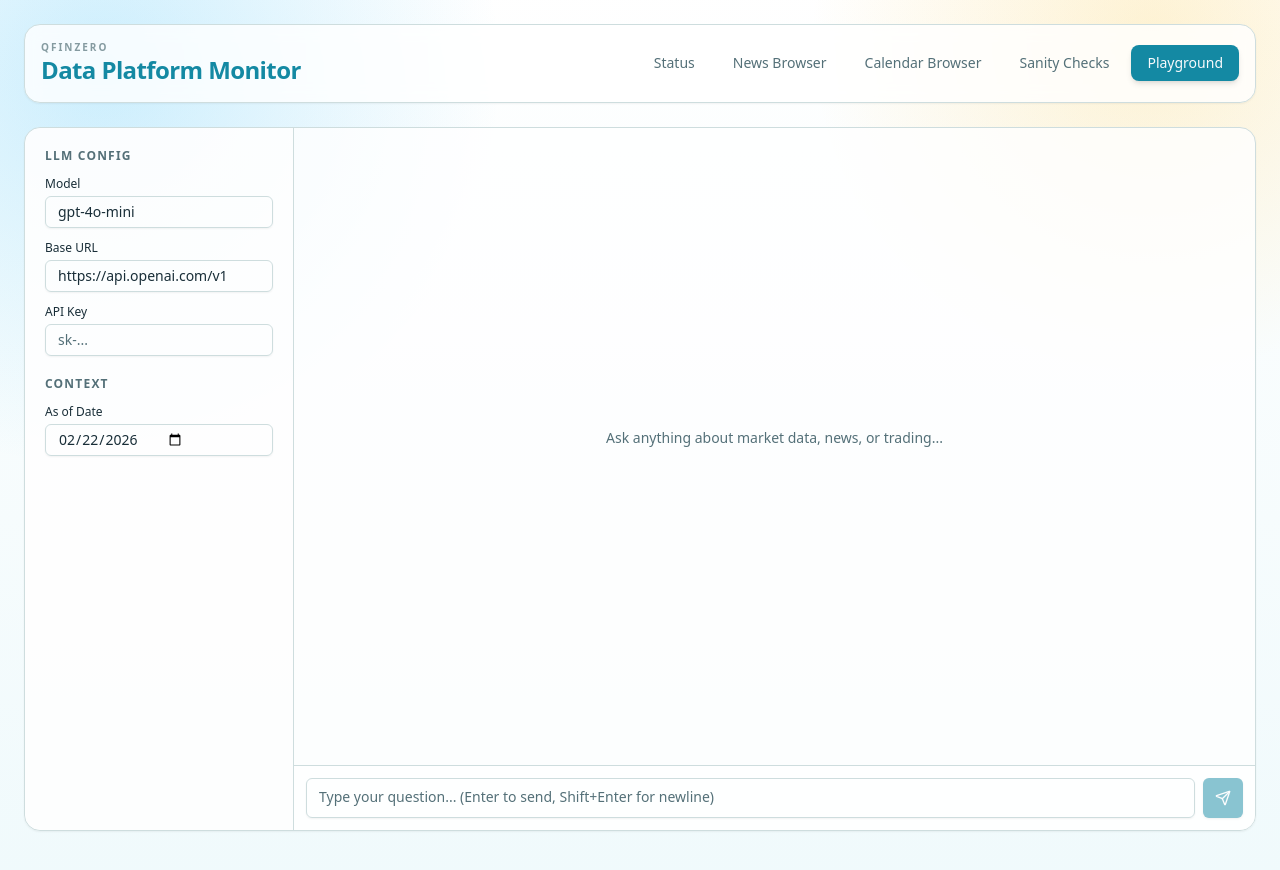
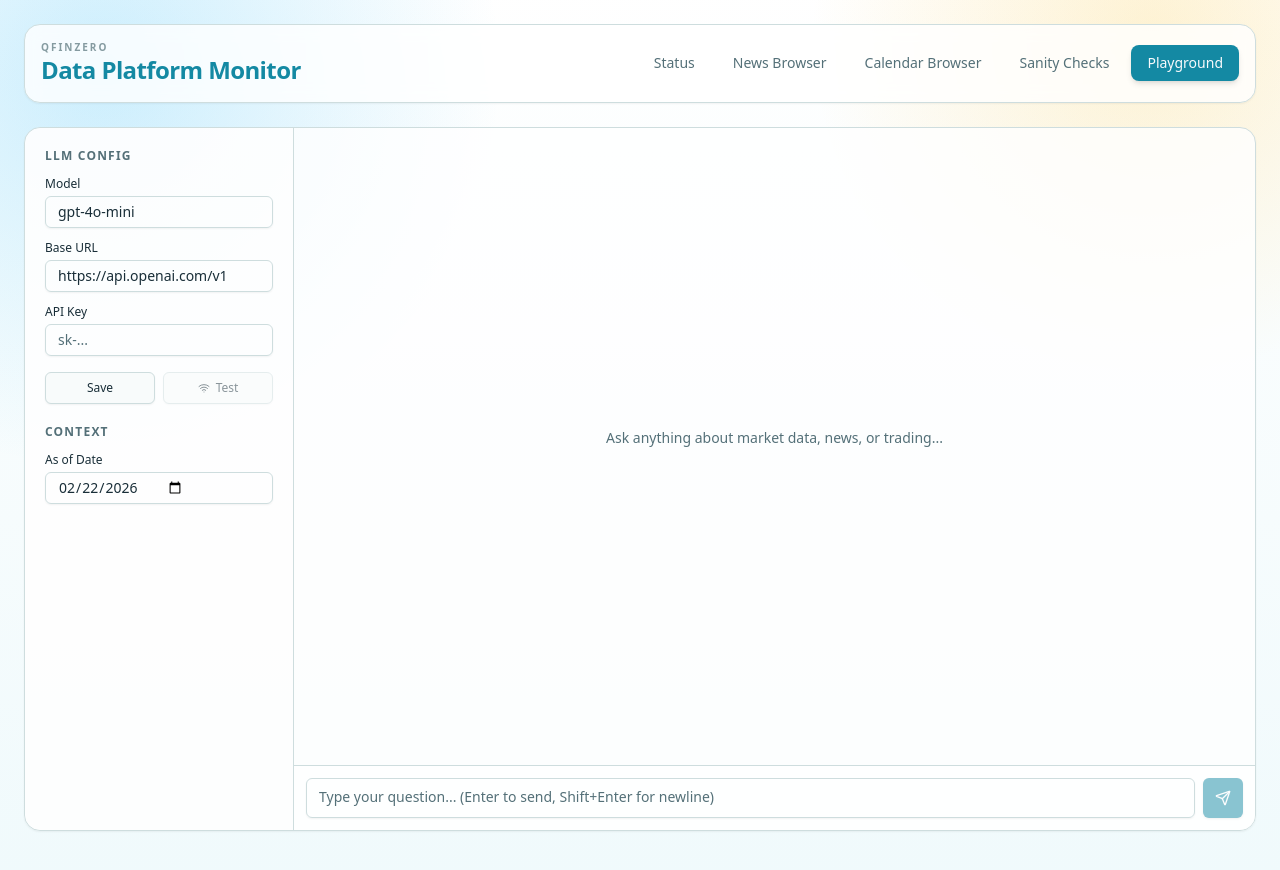
Before and after one commit to CityU-MLO/qfinzero, a Next.js app in the folder infra/dashboard-web/: page /playground in a window 1280 px wide. Built offline with nearby package versions, Linux system fonts and the light colour scheme.

Commit message:
feat(playground): add Save and Test buttons to config panel

```diff
--- a/infra/dashboard-web/src/components/playground/config-panel.tsx
+++ b/infra/dashboard-web/src/components/playground/config-panel.tsx
@@ -1,7 +1,11 @@
 "use client";
 
+import { useState } from "react";
+import { Check, Loader2, Wifi, WifiOff } from "lucide-react";
+import { Button } from "@/components/ui/button";
 import { Input } from "@/components/ui/input";
 import { Label } from "@/components/ui/label";
+import { cn } from "@/lib/utils";
 
 export interface PlaygroundConfig {
   model: string;
@@ -33,6 +37,8 @@ export function saveConfig(config: PlaygroundConfig) {
   localStorage.setItem(STORAGE_KEY, JSON.stringify(config));
 }
 
+type TestStatus = "idle" | "loading" | "ok" | "error";
+
 interface ConfigPanelProps {
   config: PlaygroundConfig;
   onChange: (config: PlaygroundConfig) => void;
@@ -40,10 +46,44 @@ interface ConfigPanelProps {
 }
 
 export function ConfigPanel({ config, onChange, disabled }: ConfigPanelProps) {
+  const [saved, setSaved] = useState(false);
+  const [testStatus, setTestStatus] = useState<TestStatus>("idle");
+  const [testError, setTestError] = useState<string>("");
+
   function set(key: keyof PlaygroundConfig, value: string) {
-    const next = { ...config, [key]: value };
-    onChange(next);
-    saveConfig(next);
+    // Reset indicators when config changes
+    setSaved(false);
+    setTestStatus("idle");
+    onChange({ ...config, [key]: value });
+  }
+
+  function handleSave() {
+    saveConfig(config);
+    setSaved(true);
+    setTimeout(() => setSaved(false), 2000);
+  }
+
+  async function handleTest() {
+    setTestStatus("loading");
+    setTestError("");
+    try {
+      const res = await fetch("/api/playground/test-connection", {
+        method: "POST",
+        headers: { "content-type": "application/json" },
+        body: JSON.stringify({ base_url: config.baseUrl, api_key: config.apiKey }),
+      });
+      const data = (await res.json()) as { ok: boolean; error?: string };
+      if (data.ok) {
+        setTestStatus("ok");
+        setTimeout(() => setTestStatus("idle"), 3000);
+      } else {
+        setTestStatus("error");
+        setTestError(data.error ?? "Connection failed");
+      }
+    } catch (e) {
+      setTestStatus("error");
+      setTestError((e as Error).message);
+    }
   }
 
   return (
@@ -87,6 +127,48 @@ export function ConfigPanel({ config, onChange, disabled }: ConfigPanelProps) {
               className="text-sm h-8"
             />
           </div>
+
+          {/* Save + Test buttons */}
+          <div className="flex gap-2 pt-1">
+            <Button
+              size="sm"
+              variant="outline"
+              className="flex-1 h-8 text-xs gap-1.5"
+              onClick={handleSave}
+              disabled={disabled}
+            >
+              {saved ? (
+                <>
+                  <Check className="h-3 w-3 text-green-500" />
+                  Saved
+                </>
+              ) : (
+                "Save"
+              )}
+            </Button>
+            <Button
+              size="sm"
+              variant="outline"
+              className={cn(
+                "flex-1 h-8 text-xs gap-1.5",
+                testStatus === "ok" && "border-green-500 text-green-600",
+                testStatus === "error" && "border-red-400 text-red-600"
+              )}
+              onClick={() => void handleTest()}
+              disabled={disabled || testStatus === "loading" || !config.baseUrl || !config.apiKey}
+            >
+              {testStatus === "loading" && <Loader2 className="h-3 w-3 animate-spin" />}
+              {testStatus === "ok" && <Wifi className="h-3 w-3" />}
+              {testStatus === "error" && <WifiOff className="h-3 w-3" />}
+              {testStatus === "idle" && <Wifi className="h-3 w-3" />}
+              {testStatus === "loading" ? "Testing..." : testStatus === "ok" ? "Connected" : testStatus === "error" ? "Failed" : "Test"}
+            </Button>
+          </div>
+
+          {/* Test error message */}
+          {testStatus === "error" && testError && (
+            <p className="text-xs text-red-500 leading-snug break-all">{testError}</p>
+          )}
         </div>
       </div>
 
```
